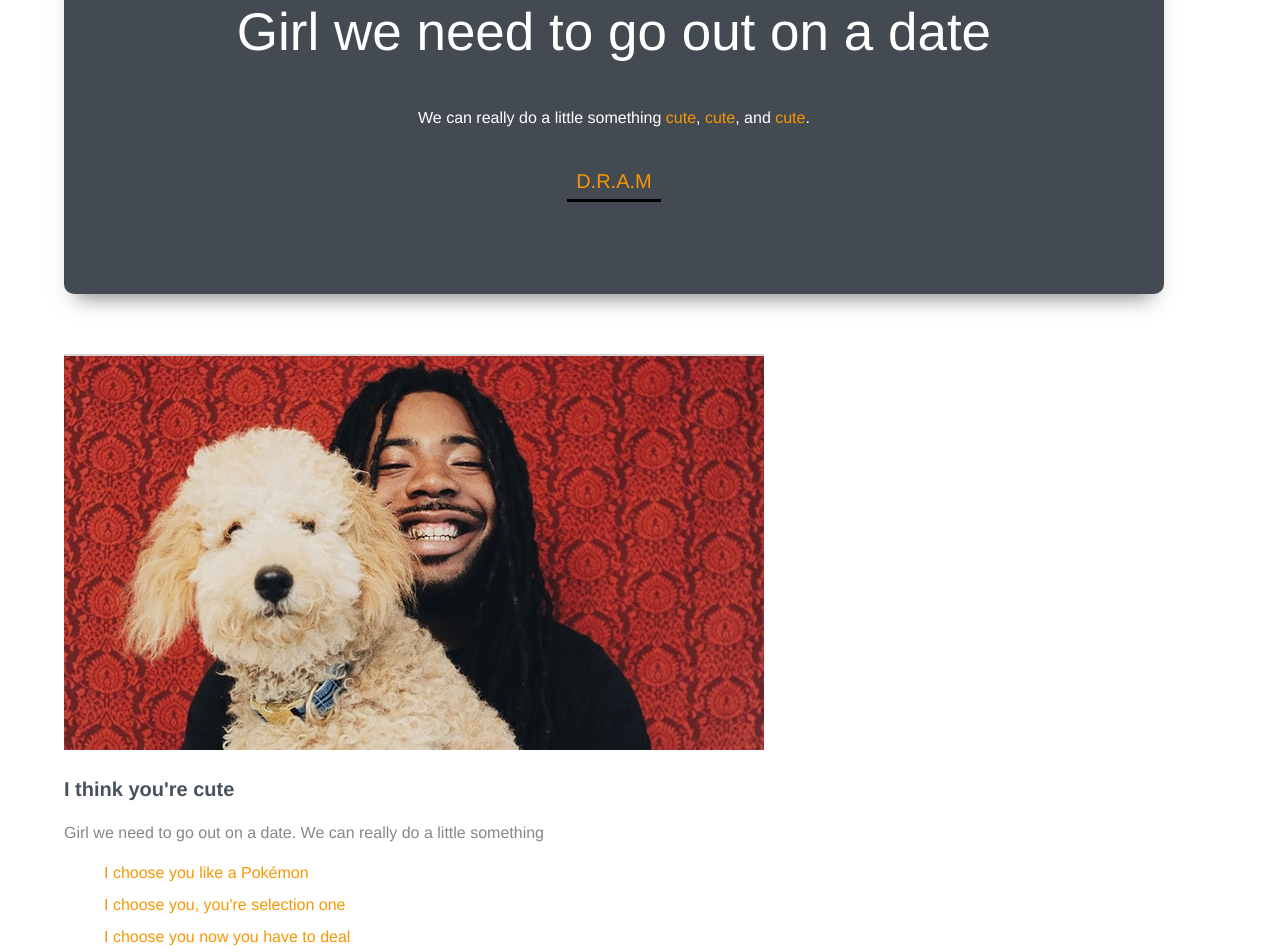
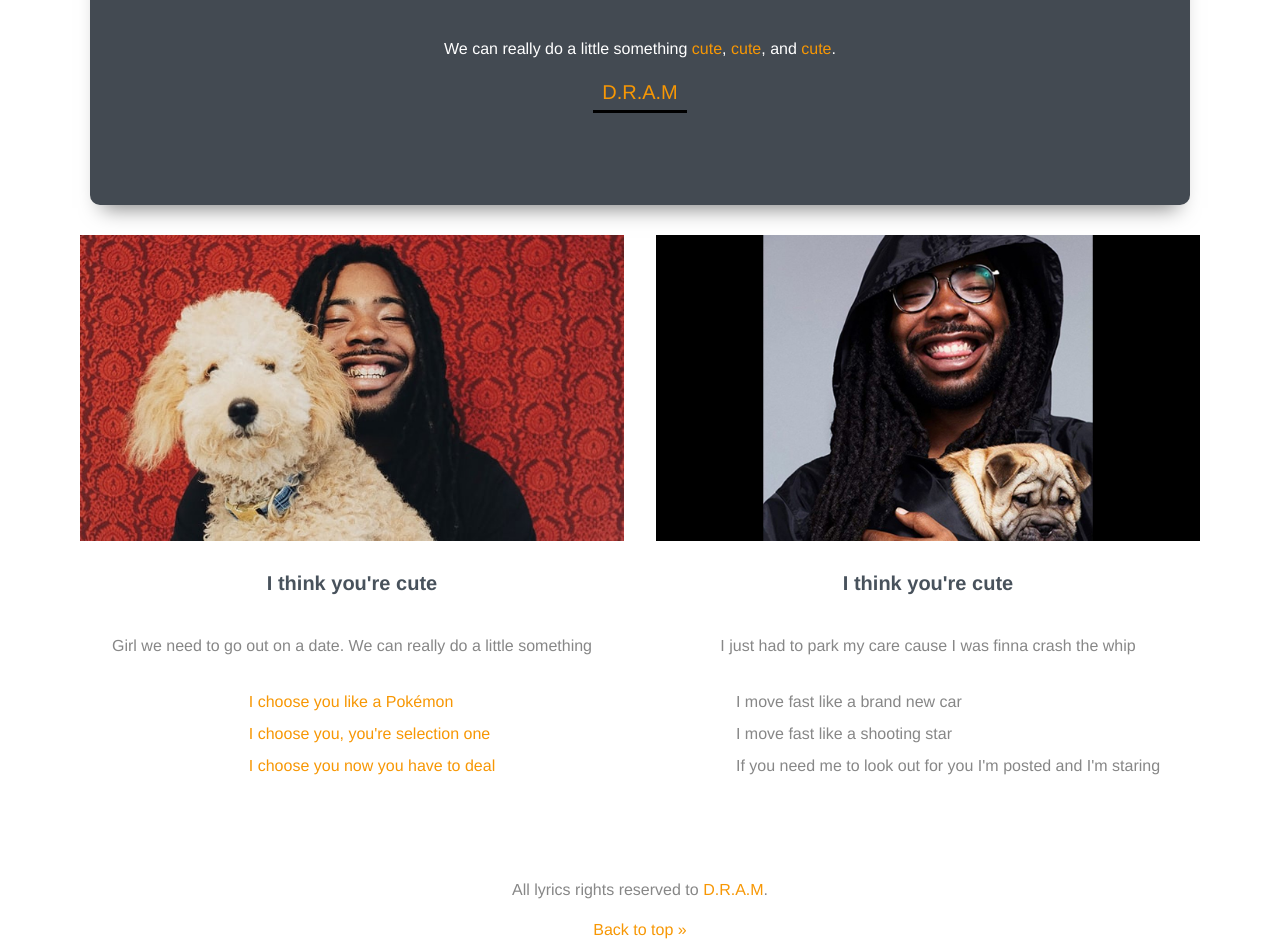
Before and after one commit to digitalscraps/dram, a plain HTML site: page index.html in a window 1280 px wide. Shown: the part 769-1721 px from the top of the page. Drawn offline with Linux system fonts and the light colour scheme.

Commit message:
making mobile first design

```diff
--- a/css/style.css
+++ b/css/style.css
@@ -20,7 +20,6 @@ h2 {
 h3 {
   font-size: 1.25em; /* 20px/16px  */
   color: #48525c;
-  line-height: 1.2;
 }
 img {
   max-width: 100%;
@@ -81,6 +80,13 @@ a:active {
 /* Home Page Body --------------------- */
 
 /* Intro --------------------- */
+.container_intro,.container_primary {
+  width: 90%;
+  margin: 0 auto;
+  display: flex;
+  flex-flow: column;
+  align-items: center;
+}
 .intro {
   font-size: 1.25em; /* 20px/16px */
   line-height: 1.6;
@@ -91,38 +97,44 @@ a:active {
   font-size: 1.25em;
   border-bottom: solid #000 3px;
   padding: 0 9px 3px;
-  margin-top: 20px;
-  display: inline-block;
 }
 
 .t-border {
   border-top: 2px solid lightgrey;
 }
 
-.ds__section_1 {
+.section_1 {
   color: white;
   background: #434a52;
   padding: 8% 15%;
   border-top: solid #b90e34 10px;
-  margin: 105px 0 60px;
+  margin: 40px 0 30px;
   box-shadow: 0 15px 20px -12px rgba(0,0,0,.5);
   /* inset box shadow box-shadow: inset 0 0 50px 10px rgba(0,0,0,1); */
   border-radius: 10px;
   text-align: center;
 }
+
+/* Primary --------------------- */
+aside {
+  padding: 0 1em;
+}
+.primary_content {
+  display: flex;
+  flex-flow: column;
+  align-items: center;
+}
+
 /* Layout Styles ------------------ */
 .container {
   max-width: 90%;
   margin: 0 auto;
   display: flex;
-  flex-flow: wrap;
-  align-items: center;
 }
 .row {
   display: flex;
   flex-direction: column;
   align-items: center;
-  margin: 0 auto;
 }
 
 .main-footer {
@@ -137,12 +149,9 @@ a:active {
 /* Media Queries ------------------ */
 
 @media (min-width: 768px) {
-
-
   .main-header {
     max-height: 380px;
     padding: 50px 25px 0;
-    display: flex;
   }
   .title {
     font-size: 4rem;
@@ -157,25 +166,20 @@ a:active {
     font-weight: normal;
     line-height: 1.1;
   }
-
   .intro {
     font-size: 1rem;
   }
-  .ds__section_2, .ds__section_3 {
-    float: none;
-    width: 100%;
-  }
-  .main-footer {
-    padding: 20px;
-  }
 }
 
-@media (max-width: 1020px) {
-  .primary-content,.secondary-content {
-    width: 90%;
+@media (min-width: 1020px) {
+  .container_primary {
+    flex-flow: row;
   }
   .ds__section_1 {
     padding: 10% 12%;
-    margin: 50px 0 20px;
+    margin: 20px 0 20px 0;
+  }
+  aside {
+    flex: 1;
   }
 }
--- a/index.html
+++ b/index.html
@@ -13,7 +13,7 @@
     </header>
 
 
-    <div class="container">
+    <div class="container_intro">
 		<div class="row t-border">
 			<p class="intro">
 				I think you're cute, I think you're cute. Oh yes I do, I think you're cute.<br>
@@ -22,20 +22,20 @@
 			<a class="callout" href="#more">D.R.A.M</a>
     </div>
 
-      <div class="row_primary ds__section_1">
+      <div class="row section_1">
         <h2>Girl we need to go out on a date</h2>
         <p>
           We can really do a little something <a href="#mink">cute</a>, <a href="#bears">cute</a>, and <a href="#eagles">cute</a>.
         </p>
-
         <a class="callout" href="#wildlife">D.R.A.M</a>
       </div>
+    </div> <!--/header content -->
 
-		<!-- End .primary-content -->
 
-		<div class="row_primary t-border group">
-      <div class="ds__section_2">
-        <img src="img/dram_1.jpg" alt="D.R.A.M with pupper">
+    <div class="container_primary">
+		<aside>
+        <img src="img/dram_1.jpg" alt="D.R.A.M with pupper" class="primary-img">
+        <div class="primary_content">
         <h3>I think you're cute</h3>
         <p>
           Girl we need to go out on a date. We can really do a little something
@@ -45,10 +45,12 @@
           <li><a href="#resorts">I choose you, you're selection one</a></li>
           <li><a href="#lodging">I choose you now you have to deal</a></li>
         </ul>
-      </div>
+        </div>
+      </aside>
 
-      <div class="ds__section_3">
-        <img src="img/dram_2.jpg" alt="D.R.A.M wit dogoo">
+      <aside>
+        <img src="img/dram_2.jpg" alt="D.R.A.M wit dogoo" class="primary-img">
+        <div class="primary_content">
         <h3>I think you're cute</h3>
         <p>
           I just had to park my care cause I was finna crash the whip
@@ -59,9 +61,8 @@
           <li>If you need me to look out for you I'm posted and I'm staring</li>
         </ol>
       </div>
-		</div><!-- End .secondary-content -->
-
-  </div>
+		</aside>
+  </div> <!-- End .primary-content -->
 
 		<footer class="main-footer">
 			<p>All lyrics rights reserved to <a href="#">D.R.A.M</a>.</p>
```
